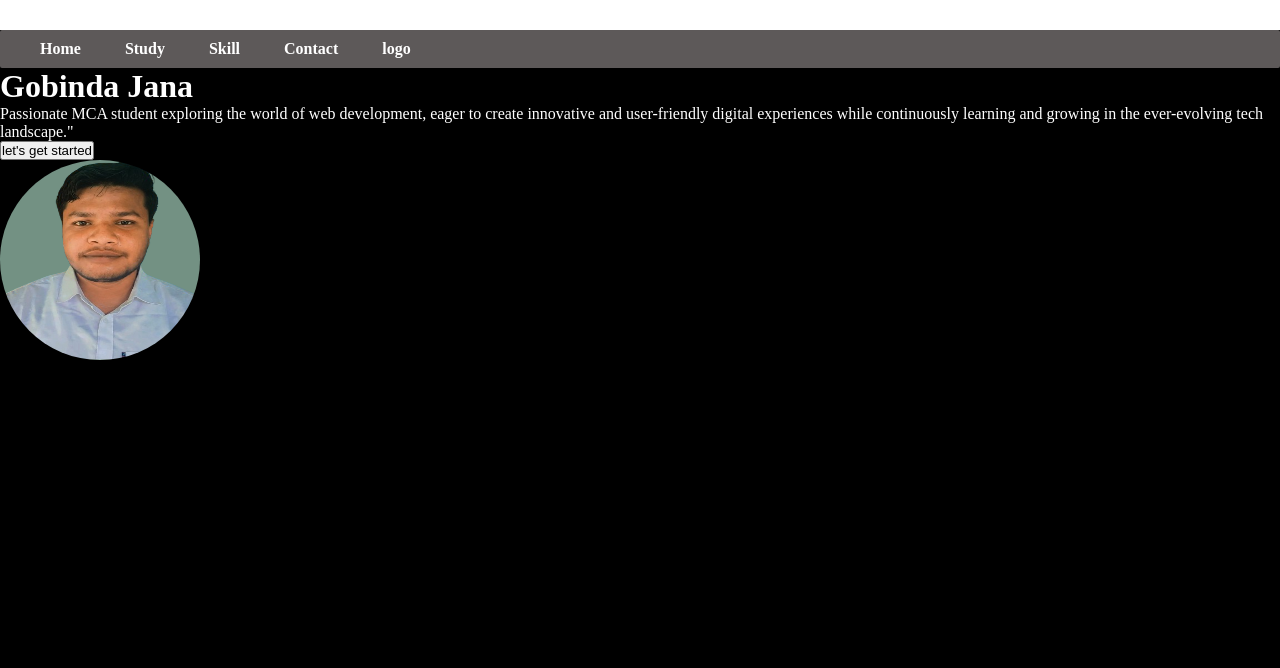
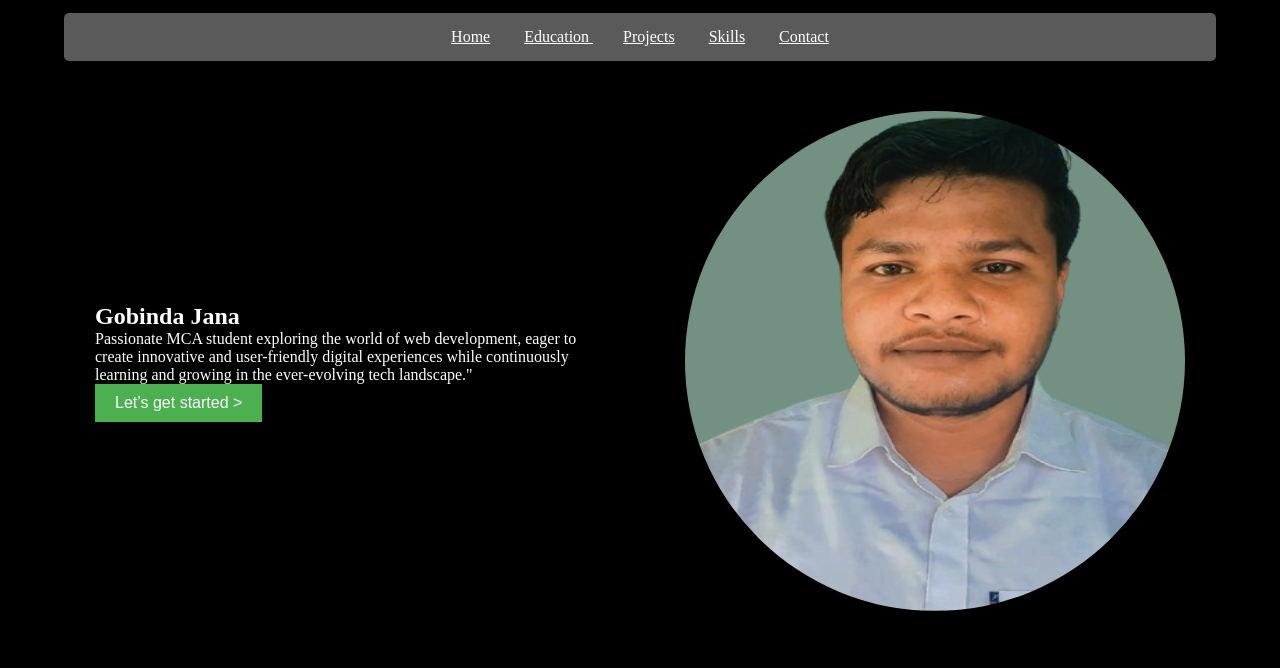
Before and after one commit to Gobinda9732/portfolio, a plain HTML site: page index.html in a window 1280 px wide. Drawn offline with Linux system fonts and the light colour scheme.

Commit message:
first commit

```diff
--- a/index.html
+++ b/index.html
@@ -4,46 +4,30 @@
     <meta charset="UTF-8">
     <meta name="viewport" content="width=device-width, initial-scale=1.0">
     <title>Portfolio</title>
-    <link rel="stylesheet" href="style.css" />
+    <link rel="stylesheet" href="style.css">
 </head>
 <body>
-    <div>
-    <div id="Home">
-        <div id="navbar" >
-            <nav>
-                <Ul>
-                    <li class="nav_text"><a href="#">Home</a></li>
-                    <li class="nav_text"><a href="#"> Study</a></li>
-                     <li class="nav_text"><a href="#"> Skill</a></li>
-                    <li class="nav_text"><a href="#"> Contact</a></li>
-                    <li class="nav_text"><a href="#"> logo</a></li>
+    <header >
+        <nav id="nav">
+            <ul id="nav_ul">
+                <li class="nav_ul_li"><a href="#">Home</a></li>
+                <li class="nav_ul_li"><a href="#">Education </a></li>
+                <li class="nav_ul_li"><a href="#">Projects</a></li>
+                <li class="nav_ul_li"><a href="#">Skills</a></li>
+                <li class="nav_ul_li"><a href="#">Contact</a></li>
+            </ul>
+        </nav>
+    </header>
+    <section class="main">
+        <div class="content">
+            <h1>Gobinda Jana</h1>
+            <p>Passionate MCA student exploring the world of web development, eager to create innovative and user-friendly digital experiences while continuously learning and growing in the ever-evolving tech landscape."</p>
+            <button>Let’s get started ></button>
+        </div>
+        <div class="profile">
+            <img src="my photo.png" alt="my image">
+        </div>
+    </section>
 
-                </Ul>
-            </nav>
-        </div>
-        <div id="home_Maincontent">
-            <div id="Maincontent_left">
-                <h1>Gobinda Jana</h1>
-                <p>Passionate MCA student exploring the world of web development,
-                     eager to create innovative and user-friendly digital experiences
-                      while continuously learning and growing in the ever-evolving tech landscape."</p>
-                <button>let's get started</button>
-
-            </div>
-            <div id="Maincontent_right" >
-
-            <img src="my photo.png" alt="name"/>
-
-            </div>
-
-        </div>
-
-
-    </div>
-
-
-
-    </div>
-    <script src="Protfolio.js"></script>
 </body>
 </html>
--- a/style.css
+++ b/style.css
@@ -1,51 +1,60 @@
 *{
+    margin: 0;
     padding: 0;
+}
+body {
+    background-color:black;
+    color: #ffffff;
     margin: 0;
+    padding: 0;
+}
+header {
+    background-color: #5b5a5a;
+    padding: 15px;
+    margin-top: 1%;
+    margin-left: 5%;
+    margin-right: 5%;
+    border-radius: 5px;
+    text-align: center;
+}
+#nav #nav_ul .nav_ul_li{
+    list-style-type: none;
+    padding: 0;
+    display: inline;
+    margin: 0 15px;
+    text-decoration: none;
 
 }
-
-#Home{
-    background-color: black;
-    height: 100vh;
-    width: 100%;
-
-}
-#navbar{
-    background-color: rgb(93, 89, 89);
-    border-radius: 2px;
-    margin-top: 30px;
-    padding-left: 20px;
-    padding-right: 20px;
-}
-}
-ul{
-    display: flex;
-    align-items: center;
-    justify-content: space-between;
-    padding-top: 10px;
-    padding-left: 20px;
-    padding-right: 20px;
-}
-ul li{
-    list-style: none;
-    display: inline-block;
-    padding: 10px 20px;
-}
-ul li a{
-    color: white;
-    text-decoration: none;
-    font-weight: bold;
-}
-li a:hover{
-    color: brown;
-    transition: .2s;
-}
-
-#home_Maincontent{
+ a {
     color: white;
 }
-img{
-    height: 200px;
-    width: 200px;
+.main {
+    display: flex;
+    justify-content: space-around;
+    align-items: center;
+    padding: 50px;
+}
+.content {
+    max-width: 500px;
+}
+.profile img {
     border-radius: 50%;
+    width: 500px;
+    height: 500px;
 }
+button {
+    background-color: #4caf50;
+    border: none;
+    padding: 10px 20px;
+    color: white;
+    font-size: 16px;
+    cursor: pointer;
+}
+.clients {
+    text-align: center;
+    padding: 20px;
+}
+.logos img {
+    margin: 10px;
+    width: 100px;
+}
```
Also changed, not shown: Protfolio.js (deleted).
